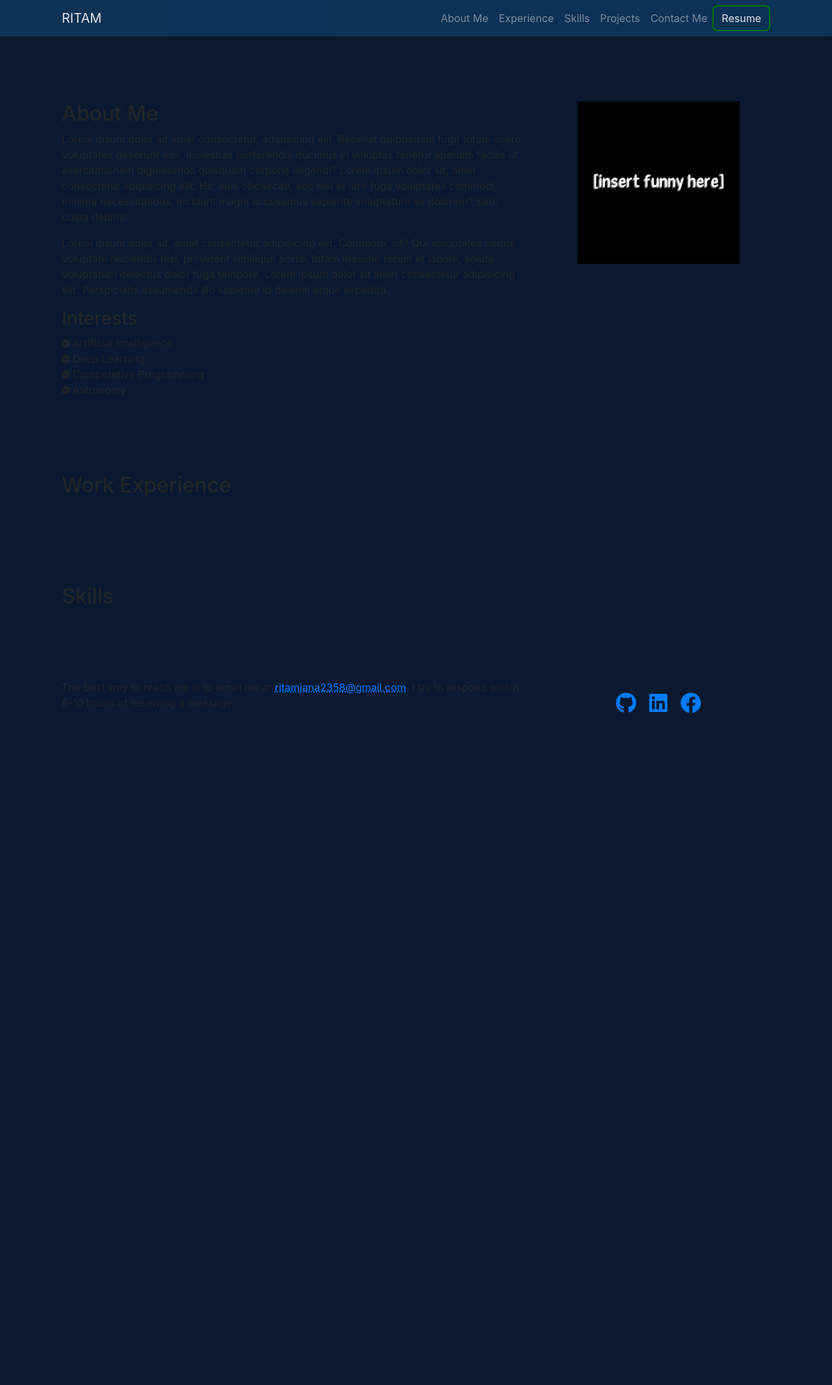
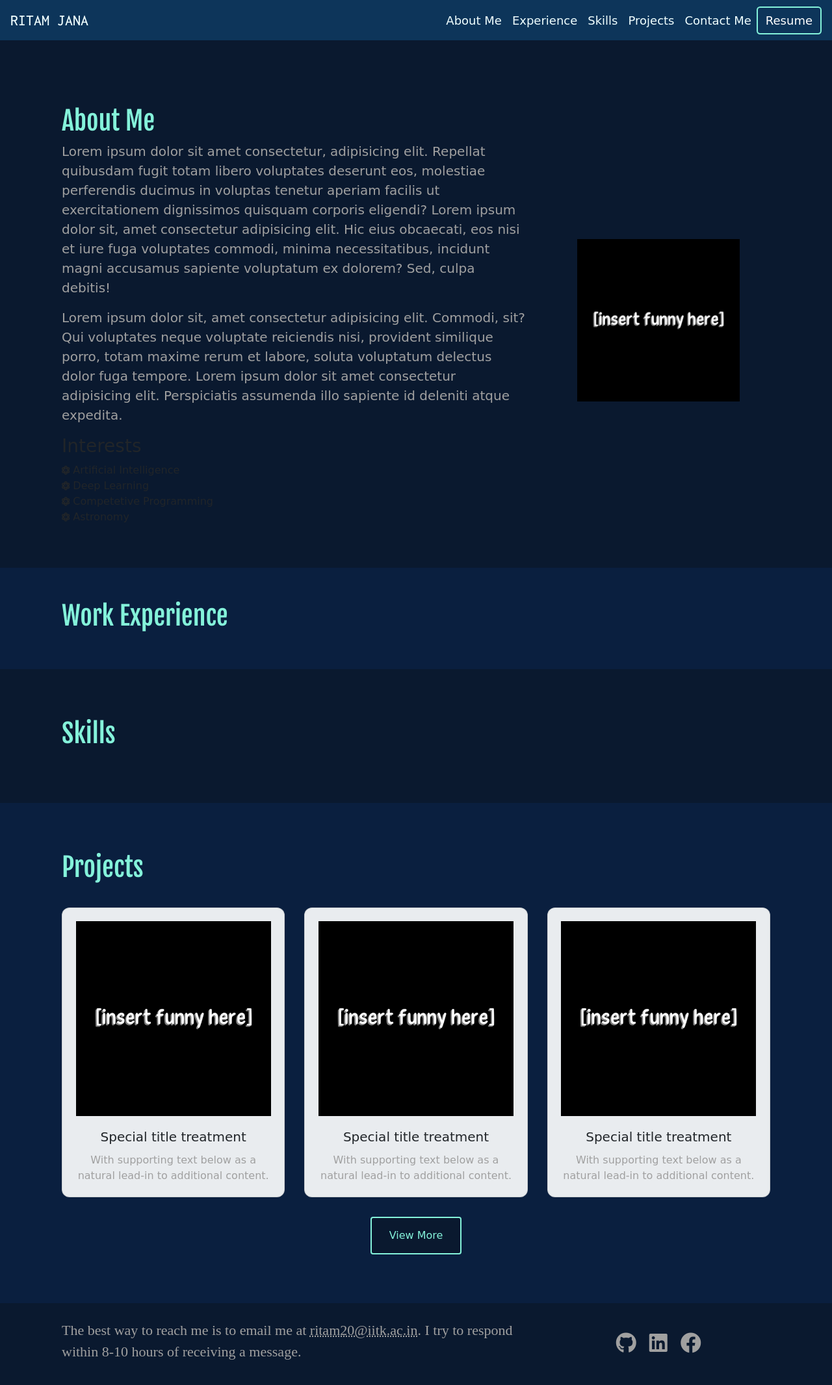
Before and after one commit to ritamjana/personal-website, a website: page iitk.html in a window 1280 px wide. Shown: the whole page at 65% size. Before the commit the page ends 1141 px from the top, so only its background shows below. Drawn offline with nearby package versions, Linux system fonts and the light colour scheme.

Commit message:
fixed navbar and colours. Body text colour needs a bit tweaking

```diff
--- a/css/iitkstyle.css
+++ b/css/iitkstyle.css
@@ -1,18 +1,29 @@
 * {
   margin: 0px;
   padding: 0px;
+  font-family: "Comfortaa", cursive;
+}
+
+.image {
+  max-width: 250px;
+  width: 100%;
 }
 
 body {
   background-color: rgb(10, 25, 47);
 }
+h1 {
+  color: rgb(132, 242, 218);
+  font-family: "Fjalla One", sans-serif;
+}
 
+p {
+  color: rgb(160, 160, 160);
+}
 .container {
   padding: 0px 25px;
 }
-.navbar {
-  opacity: 0.9;
-}
+
 .hamburger {
   color: white;
 }
@@ -26,41 +37,43 @@ body {
     display: none;
   }
 }
+.navbar-brand {
+  font-family: "Inconsolata", monospace;
+  font-size: 24px;
+  color: azure;
+  transition: all 0.5s;
+}
+
+.navbar-brand:hover {
+  color: rgb(132, 242, 218);
+}
+
+.nav-link {
+  font-size: 18px;
+  color: azure;
+  transition: all 0.5s;
+}
+
+.nav-link:hover {
+  color: rgb(132, 242, 218);
+}
 
 .resume-button {
+  font-size: 18px;
   background-color: rgb(13, 53, 90);
   color: white;
-  border: 2px solid green;
-  border-radius: 0.5em;
+  border: 2px solid rgb(132, 242, 218);
+  border-radius: 0.3em;
+  transition: all 0.5s;
 }
 
 .resume-button:hover {
-  background-color: green;
-}
-.carousel-image {
-  width: 100%;
-  height: 100%;
-}
-
-.image {
-  max-width: 250px;
-  width: 100%;
-}
-
-.jumbotron {
-  padding: 25px 15px 15px 15px;
+  background-color: rgb(132, 242, 218);
+  color: rgb(13, 53, 90);
 }
 
 .interest-list {
   list-style: none;
-}
-
-.education-list {
-  list-style: none;
-}
-
-.jumbotron {
-  margin-bottom: 0px;
 }
 
 #about {
@@ -72,26 +85,16 @@ body {
 }
 
 #experience {
+  background-color: rgb(10, 31, 63);
   padding: 50px 0px;
 }
 
 #footer {
   padding: 25px 0px;
 }
-
-.skill-item {
-  padding: 20px 0px;
-}
-
-.skill-item img {
-  max-width: 100px;
-  max-height: 100px;
-  width: 100%;
-  height: 100%;
-}
-
-.hidden {
-  padding: 10px 20px;
+#projects {
+  background-color: rgb(10, 31, 63);
+  padding: 75px 0px;
 }
 
 .project-item {
@@ -109,6 +112,18 @@ body {
   padding-bottom: 20px;
 }
 
+.email {
+  font-family: "Zilla Slab", serif;
+  text-decoration: underline dotted;
+  transition: all 0.75s;
+  color: rgb(160, 160, 160);
+}
+
+.email:hover {
+  text-decoration: underline dotted;
+  color: rgb(132, 242, 218);
+}
+
 .network-list {
   padding-top: 20px;
 }
@@ -121,6 +136,15 @@ body {
 
 .network-icon li {
   padding: 0px 10px;
+}
+
+.network-icon li a {
+  color: rgb(160, 160, 160);
+  transition: all 0.5s;
+}
+
+.network-icon li a:hover {
+  color: rgb(132, 242, 218);
 }
 
 .card {
@@ -140,12 +164,16 @@ body {
 }
 
 .view-more {
-  color: black;
+  padding: 15px 27px;
+  font-size: 16px;
+  background-color: rgb(10, 25, 47);
+  color: rgb(132, 242, 218);
+  border: 2px solid rgb(132, 242, 218);
+  border-radius: 0.25em;
   transition: all 0.5s;
 }
 
 .view-more:hover {
   cursor: pointer;
-  font-size: 22px;
-  border-bottom: 1px solid black;
+  background-color: rgb(7, 40, 90);
 }
--- a/iitk.html
+++ b/iitk.html
@@ -9,7 +9,10 @@
 
     <link rel="ICON" href="media/sales_sale_supermarket_stock_market_icon_153849.ico" />
 
-    <link href="https://fonts.googleapis.com/css2?family=Itim&display=swap" rel="stylesheet" />
+    <link rel="preconnect" href="https://fonts.gstatic.com">
+    <link href="https://fonts.googleapis.com/css2?family=Inconsolata:wght@500&display=swap" rel="stylesheet">
+    <link href="https://fonts.googleapis.com/css2?family=Fjalla+One&family=Zilla+Slab:ital,wght@1,300&display=swap"
+        rel="stylesheet">
 
     <!-- Bootstrap CSS -->
     <link rel="stylesheet" href="node_modules/bootstrap/dist/css/bootstrap.min.css">
@@ -25,9 +28,9 @@
 <body>
     <!--Navigation bar-->
     <header>
-        <nav class="navbar navbar-expand-lg navbar-dark" style="background-color: rgb(13, 53, 90);">
-            <div class="container">
-                <a href="#" class="navbar-brand">RITAM</a>
+        <nav class="navbar navbar-expand-lg " style="background-color: rgb(13, 53, 90);">
+
+                <a href="#" class="navbar-brand">RITAM JANA</a>
                 <i class="hamburger fas fa-bars fa-lg" data-toggle="collapse" data-target="#navbarMenu"></i>
                 <div class="collapse navbar-collapse" id="navbarMenu">
                     <ul class="navbar-nav ml-auto" id=navbar-elements>
@@ -38,28 +41,27 @@
                         <li class="nav-item"><a href="#" class="nav-link">Contact Me</a></li>
                         <form class="form-inline">
                             <a href="#" target="_blank"><button class="btn resume-button">Resume</button></a>
-                          </form>
+                        </form>
                     </ul>
                 </div>
-            </div>
         </nav>
     </header>
 
     <section id="about">
         <div class="container">
             <div class="row align-content-center">
-                <div class="col-12 col-lg-4 text-center order-last" >
+                <div class="col-12 col-lg-4 order-last my-auto text-center" >
                     <img class="image" src="/media/neatoshop_insert-funny-here_1532776307.large.png"
                         alt="personal picture">
                 </div>
                 <div class="col-12 col-lg-8">
                     <div class="row about-title">
                         <div class="col-12 col-md-4">
-                            <h2>About Me</h2>
+                            <h1 >About Me</h1>
                         </div>
                     </div>
 
-                    <p style="font-size: 16px;">Lorem ipsum dolor sit amet consectetur, adipisicing elit. Repellat
+                    <p style="font-size: 20px;">Lorem ipsum dolor sit amet consectetur, adipisicing elit. Repellat
                         quibusdam
                         fugit totam libero
                         voluptates
@@ -74,7 +76,7 @@
                         ex
                         dolorem? Sed, culpa debitis!</p>
 
-                    <p style="font-size: 16px;">Lorem ipsum dolor sit, amet consectetur adipisicing elit. Commodi,
+                    <p style="font-size: 20px;">Lorem ipsum dolor sit, amet consectetur adipisicing elit. Commodi,
                         sit? Qui
                         voluptates neque voluptate
                         reiciendis nisi, provident similique porro, totam maxime rerum et labore, soluta voluptatum
@@ -119,7 +121,7 @@
         <div class="container">
             <div class="row experience-title">
                 <div class="col-12 col-md-6">
-                    <h2>Work Experience</h2>
+                    <h1>Work Experience</h1>
                 </div>
             </div>
         </div>
@@ -130,7 +132,7 @@
         <div class="container">
             <div class="row skills-title">
                 <div class="col-12 col-md-4">
-                    <h2>Skills</h2>
+                    <h1>Skills</h1>
                 </div>
             </div>
         </div>
@@ -138,15 +140,104 @@
     </section>
 
     <!--Hidden Projects-->
+    <section id="projects">
+        <div class="container">
+            <div class="row project-title">
+                <div class="col-12 col-md-4">
+                    <h1>Projects</h1>
+                </div>
+            </div>
+            <div id="visible-projects">
+                <div class="row">
+                    <div class="project-item col-12 col-md-6 col-lg-4 text-center">
+                        <div class="card">
+                            <div class="card-body">
+                                <img class="project-image" src="/media/neatoshop_insert-funny-here_1532776307.large.png"
+                                    alt="">
+                                <h5 class="card-title">Special title treatment</h5>
+                                <p class="card-text">With supporting text below as a natural lead-in to additional
+                                    content.</p>
+                            </div>
+                        </div>
+                    </div>
+                    <div class="project-item col-12 col-md-6 col-lg-4 text-center">
+                        <div class="card">
+                            <div class="card-body">
+                                <img class="project-image" src="/media/neatoshop_insert-funny-here_1532776307.large.png"
+                                    alt="">
+                                <h5 class="card-title">Special title treatment</h5>
+                                <p class="card-text">With supporting text below as a natural lead-in to additional
+                                    content.</p>
+                            </div>
+                        </div>
+                    </div>
+                    <div class="project-item col-12 col-md-6 col-lg-4 text-center">
+                        <div class="card">
+                            <div class="card-body">
+                                <img class="project-image" src="/media/neatoshop_insert-funny-here_1532776307.large.png"
+                                    alt="">
+                                <h5 class="card-title">Special title treatment</h5>
+                                <p class="card-text">With supporting text below as a natural lead-in to additional
+                                    content.</p>
+                            </div>
+                        </div>
+                    </div>
+                </div>
+            </div>
+            <div id="extra-projects" class="collapse">
+                <div class="row">
+                    <div class="project-item col-12 col-md-6 col-lg-4 text-center">
+                        <div class="card">
+                            <div class="card-body">
+                                <img class="project-image" src="/media/neatoshop_insert-funny-here_1532776307.large.png"
+                                    alt="">
+                                <h5 class="card-title">Special title treatment</h5>
+                                <p class="card-text">With supporting text below as a natural lead-in to additional
+                                    content.</p>
+                            </div>
+                        </div>
+                    </div>
+                    <div class="project-item col-12 col-md-6 col-lg-4 text-center">
+                        <div class="card">
+                            <div class="card-body">
+                                <img class="project-image" src="/media/neatoshop_insert-funny-here_1532776307.large.png"
+                                    alt="">
+                                <h5 class="card-title">Special title treatment</h5>
+                                <p class="card-text">With supporting text below as a natural lead-in to additional
+                                    content.</p>
+                            </div>
+                        </div>
+                    </div>
+                    <div class="project-item col-12 col-md-6 col-lg-4 text-center">
+                        <div class="card">
+                            <div class="card-body">
+                                <img class="project-image" src="/media/neatoshop_insert-funny-here_1532776307.large.png"
+                                    alt="">
+                                <h5 class="card-title">Special title treatment</h5>
+                                <p class="card-text">With supporting text below as a natural lead-in to additional
+                                    content.</p>
+                            </div>
+                        </div>
+                    </div>
+                </div>
+            </div>
+            <div class="row text-center">
+                <div class="col-12">
+                                    <button class="view-more" id='collapseExample' data-toggle='collapse' data-target="#extra-projects">View More</button>
 
+                </div>
+            </div>
+
+        </div>
+    </section>
 
     <!--footer-->
     <section id="footer">
         <div class="container">
             <div class="row">
                 <div class="col-12 col-lg-8">
-                    <p>The best way to reach me is to email me at <a style="text-decoration: underline dotted;"
-                            href="mailto:ritamjana2358@gmail.com">ritamjana2358@gmail.com</a>. I
+                    <p style="font-family: 'Zilla Slab', serif; font-size: 22px;">The best way to reach me is to email me at <a class="email"
+                            href="mailto:ritam20@iitk.ac.in">ritam20@iitk.ac.in</a>. I
                         try to respond within 8-10 hours of receiving a message.</p>
                 </div>
                 <div class="col-12 col-lg-4 network-list">
```
